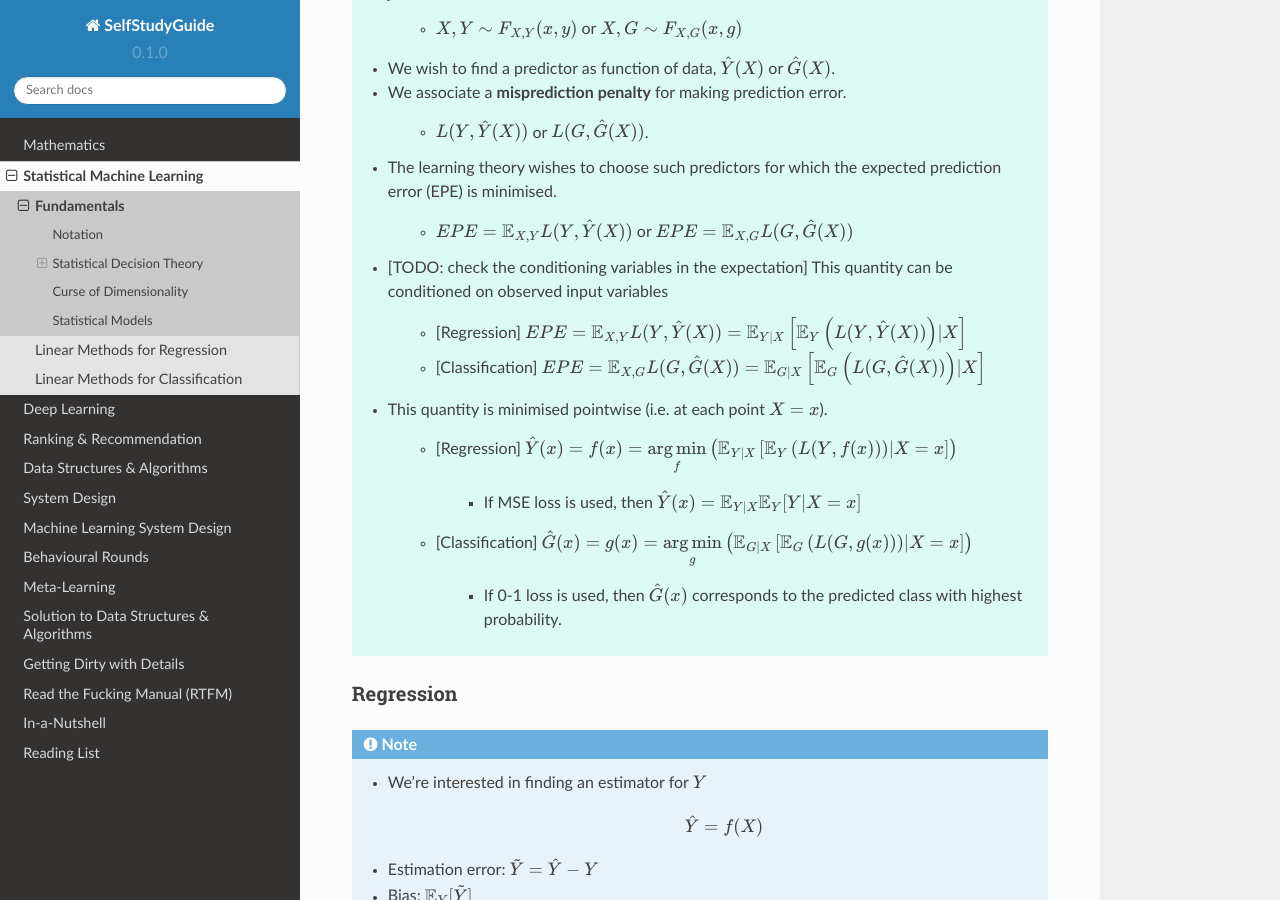
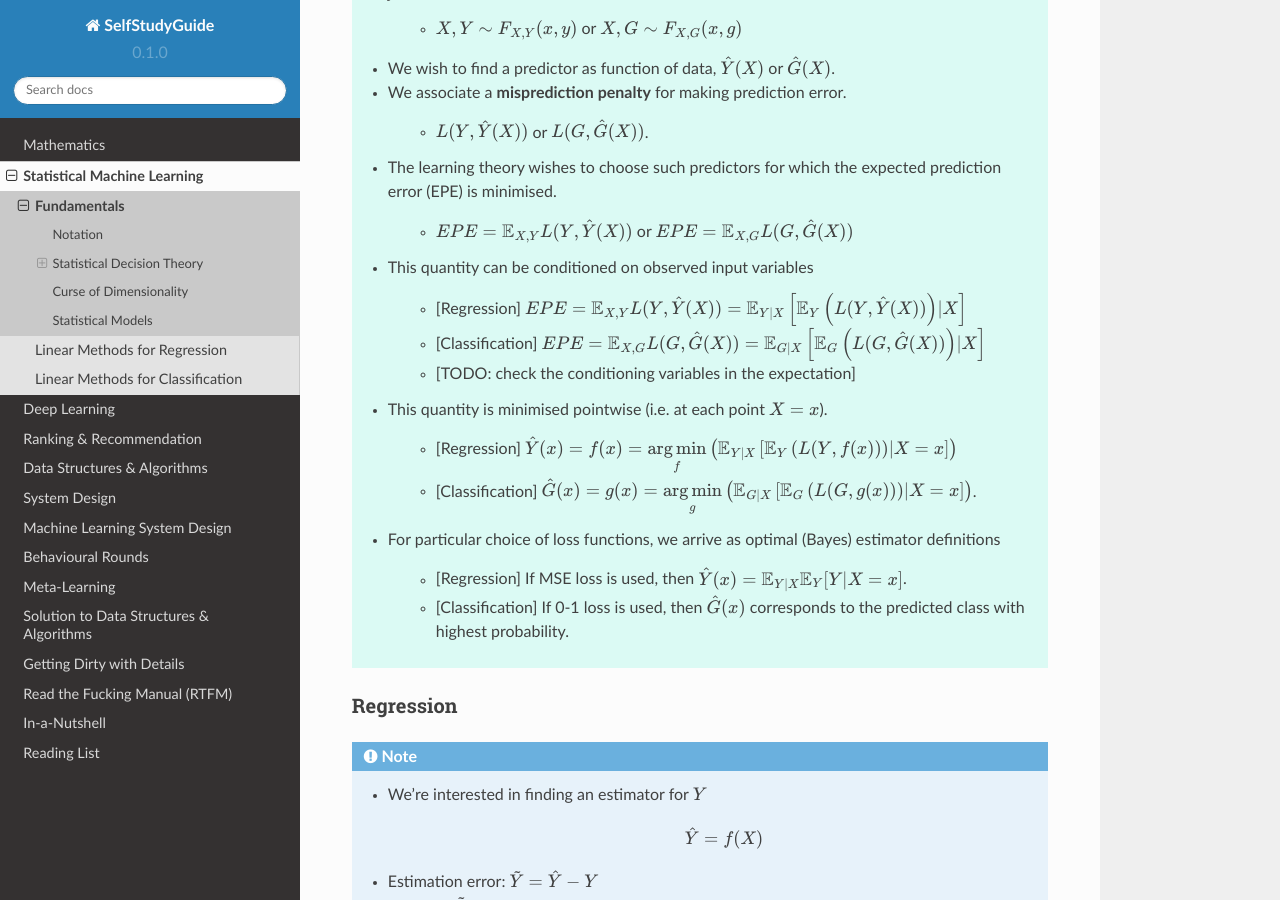
Before and after one commit to uselesstechjunks/leetcode, a Sphinx documentation site: the page built from docs/source/ml/basics.rst, in a window 1280 px wide and 900 px high, scrolled down 1087 px. Built offline with Sphinx 7.4.7 and the Read the Docs theme 2.0.0, drawn with Linux system fonts in a browser that asks for light colours.

Commit message:
Update basics.rst

```diff
--- a/docs/source/ml/basics.rst
+++ b/docs/source/ml/basics.rst
@@ -41,18 +41,19 @@ Statistical Decision Theory
 	* The learning theory wishes to choose such predictors for which the expected prediction error (EPE) is minimised.
 
 		* :math:`EPE=\mathbb{E}_{X,Y} L(Y,\hat{Y}(X))` or :math:`EPE=\mathbb{E}_{X,G} L(G,\hat{G}(X))`
-	* [TODO: check the conditioning variables in the expectation] This quantity can be conditioned on observed input variables
+	* This quantity can be conditioned on observed input variables
 
 		* [Regression] :math:`EPE=\mathbb{E}_{X,Y} L(Y,\hat{Y}(X))=\mathbb{E}_{Y|X}\left[\mathbb{E}_{Y}\left(L(Y,\hat{Y}(X))\right) |X\right]`
 		* [Classification] :math:`EPE=\mathbb{E}_{X,G} L(G,\hat{G}(X))=\mathbb{E}_{G|X}\left[\mathbb{E}_{G}\left(L(G,\hat{G}(X))\right) |X\right]`
+		* [TODO: check the conditioning variables in the expectation]
 	* This quantity is minimised pointwise (i.e. at each point :math:`X=x`).
 
 		* [Regression] :math:`\hat{Y}(x)=f(x)=\underset{f}{\arg\min}\left(\mathbb{E}_{Y|X}\left[\mathbb{E}_{Y}\left(L(Y,f(x))\right) |X=x\right]\right)`
+		* [Classification] :math:`\hat{G}(x)=g(x)=\underset{g}{\arg\min}\left(\mathbb{E}_{G|X}\left[\mathbb{E}_{G}\left(L(G,g(x))\right) |X=x\right]\right)`.
+	* For particular choice of loss functions, we arrive as optimal (Bayes) estimator definitions
 
-			* If MSE loss is used, then :math:`\hat{Y}(x)=\mathbb{E}_{Y|X}\mathbb{E}_{Y}[Y|X=x]`
-		* [Classification] :math:`\hat{G}(x)=g(x)=\underset{g}{\arg\min}\left(\mathbb{E}_{G|X}\left[\mathbb{E}_{G}\left(L(G,g(x))\right) |X=x\right]\right)`
-
-			* If 0-1 loss is used, then :math:`\hat{G}(x)` corresponds to the predicted class with highest probability.
+		* [Regression] If MSE loss is used, then :math:`\hat{Y}(x)=\mathbb{E}_{Y|X}\mathbb{E}_{Y}[Y|X=x]`.
+		* [Classification] If 0-1 loss is used, then :math:`\hat{G}(x)` corresponds to the predicted class with highest probability.
 
 Regression
 ==================================================================================
```
